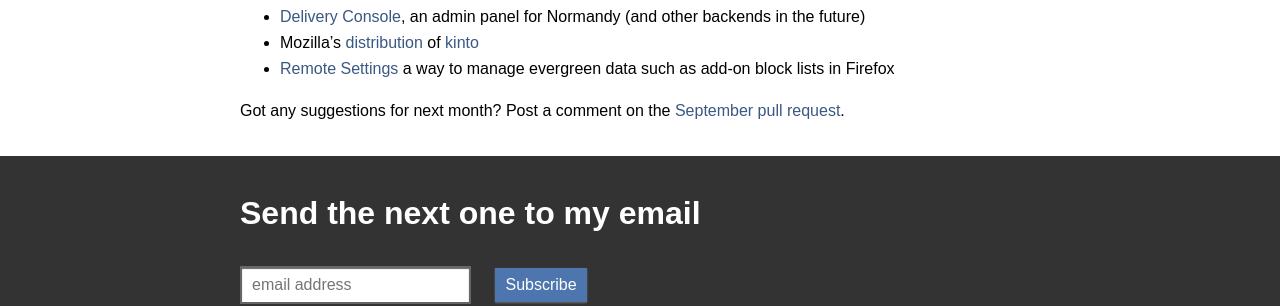
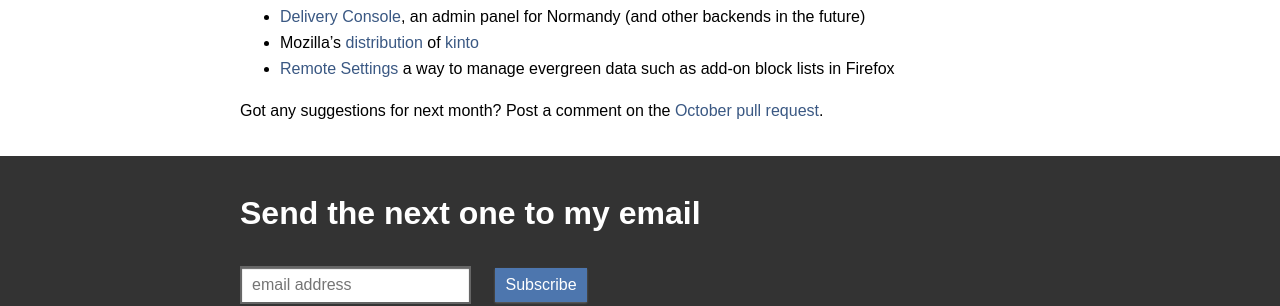
Before and after one commit to bors-ng/bors-ng.github.io, a Jekyll site: the page built from _posts/2018-10-01-tmib-21.md, in a window 1280 px wide. Shown: the part 1035-1341 px from the top of the page. Built offline with Jekyll 4.4.1, drawn with Linux system fonts in a browser that asks for light colours.

Commit message:
Link in #63

```diff
--- a/_posts/2018-10-01-tmib-21.md
+++ b/_posts/2018-10-01-tmib-21.md
@@ -55,4 +55,4 @@
 
 
 Got any suggestions for next month?
-Post a comment on the [September pull request](https://github.com/bors-ng/bors-ng.github.io/pull/___).
+Post a comment on the [October pull request](https://github.com/bors-ng/bors-ng.github.io/pull/63).
```
